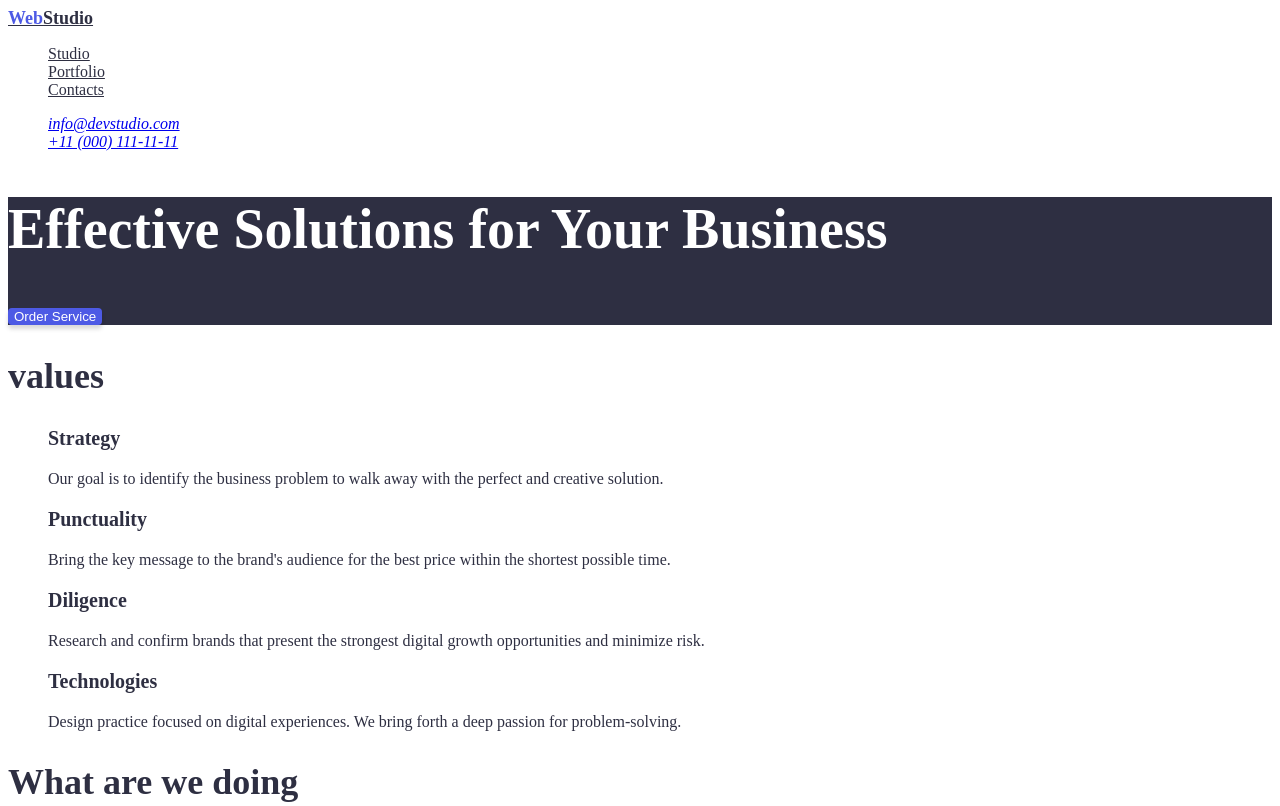
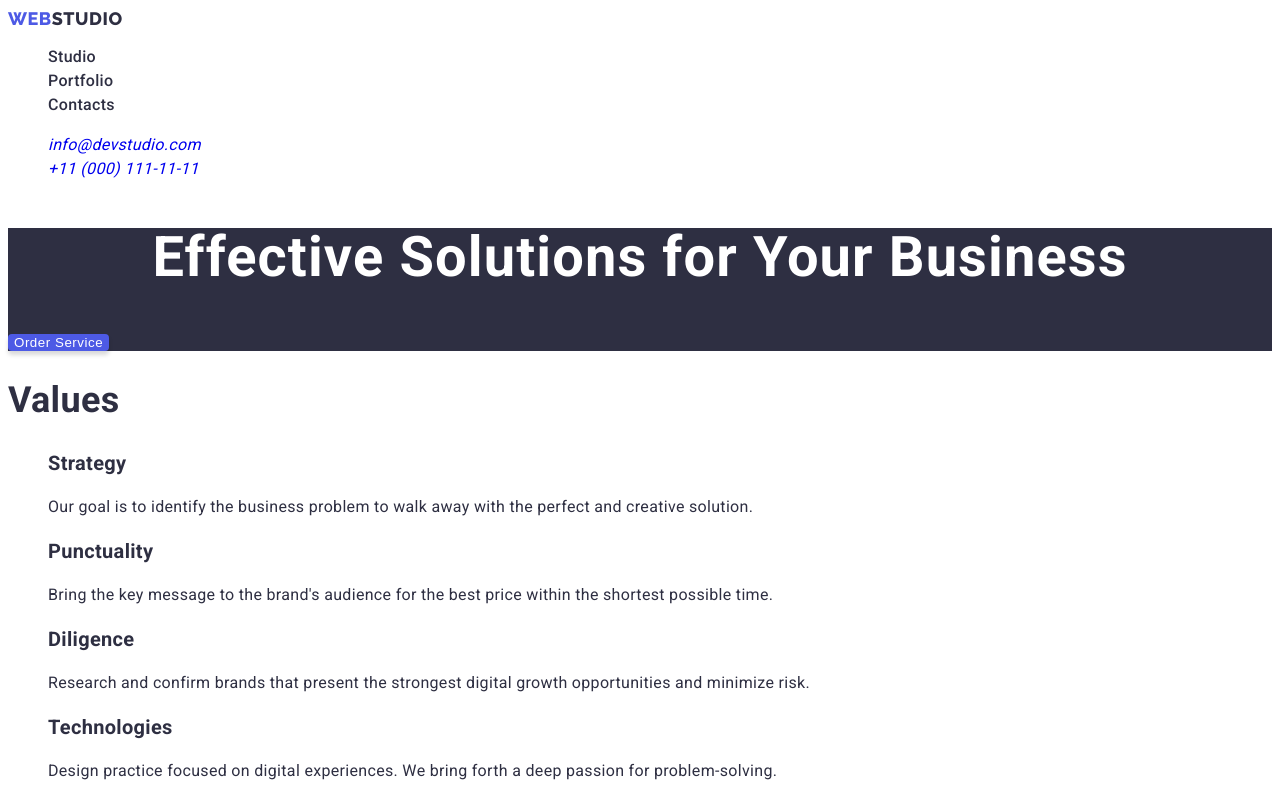
Before and after one commit to InnaShved/goit-markup-hw-02, a plain HTML site: page index.html in a window 1280 px wide. Shown: the top 806 px of the page. Drawn offline with Linux system fonts and the light colour scheme.

Commit message:
fonts added in header

```diff
--- a/css/styles.css
+++ b/css/styles.css
@@ -12,33 +12,52 @@
 }
 body{
     background-color: #fff;
-    color: --primary-text-color
+    color: var(--primary-text-color);
+    font-family: Roboto, sans-serif;
+    font-weight: 400;
+    letter-spacing: 0.02em;
+    line-height: 1.5;
+    font-size: 16px;
 }
+
 .logo{
+    color: var(--secondary-text-color);
+    font-family: Raleway, sans-serif;;
+    font-style: normal;
+    font-weight: 800;
     font-size: 18px;
-    color: var(--secondary-text-color);
-    font-weight: 800;
+    line-height: 21px;
+    align-items: center;
+    letter-spacing: 0.03em;
+    text-transform: uppercase;
+    line-height: 1.17;
 
 }
 .logo-part{
     color: var(--accent-color);
 }
 .hero-title {
-    font-weight: bold;
+    font-weight: 700;
     font-size: 56px;
     color: var(--primary-bg-color);
+    letter-spacing: 0.02em;
+    line-height: 1.07;
+    text-align: center;
 
 }
 /* h2 */
 .section-title{
-    font-weight: bold;
+    font-weight: 700;
     font-size: 36px;
+    line-height: 1.11;
     color: var(--secondary-text-color);
+    text-transform: capitalize;
 }
 /* h3 */
 .title{
     font-size: 20px;
     color: var(--secondary-text-color);
+    line-height: 1.2;
 }
 
 /* p */
@@ -50,6 +69,9 @@ body{
 .list{
     list-style-type: none;
 }
+.link{
+    text-decoration: none;
+}
 /* main title color 2E2F42*/
 /* main text color #434455*/
 /* second background color  #F4F4FD*/
@@ -58,6 +80,9 @@ body{
 /* ------------ header and footer styles--------------- */
 .site-nav .link{
     color: var(--secondary-text-color);
+    font-weight: 500;
+    font-size: 16px;
+
 }
 .site-nav .link:hover,
 .site-nav .link:focus{
@@ -93,6 +118,7 @@ body{
     background-color: var(--accent-color);
     border-radius: 4px;
     border: 0;
+    letter-spacing: 0.04em;
 }
 .button:hover,
 .buton:focus {
--- a/index.html
+++ b/index.html
@@ -5,13 +5,15 @@
     <meta http-equiv="X-UA-Compatible" content="IE=edge">
     <meta name="viewport" content="width=device-width, initial-scale=1.0">
     <title>Document</title>
+<link href="https://fonts.googleapis.com/css2?family=Raleway:wght@800&family=Roboto:wght@400;500;700&display=swap"
+    rel="stylesheet">
     <link rel="stylesheet" href="./css/styles.css">
 </head>
 <body>
     <header>
         <nav>
             <!-- logo and navigation-->
-            <a href="./index.html" class="logo"><span class="logo-part">Web</span>Studio</a>
+            <a href="./index.html" class="logo link"><span class="logo-part">Web</span>Studio</a>
             <!-- links -->
             <ul class="site-nav list">
                 <li><a href="" class="link">Studio</a></li>
@@ -21,8 +23,8 @@
         </nav>
         <address>
             <ul class="auth-nav list">
-                <li><a href="mailto:info@devstudio.com" class="contacts" >info@devstudio.com</a></li>
-                <li><a href="tel:+110001111111" class="contacts">+11 (000) 111-11-11</a></li>
+                <li><a href="mailto:info@devstudio.com" class="contacts link" >info@devstudio.com</a></li>
+                <li><a href="tel:+110001111111" class="contacts link">+11 (000) 111-11-11</a></li>
             </ul>
         </address>
     </header>
@@ -103,7 +105,7 @@
     </main>
     <footer class="footer">
         <!-- logo -->
-        <a href="./index.html" class="logo footer-logo"><span class="logo-part">Web</span>Studio</a>
+        <a href="./index.html" class="logo link footer-logo"><span class="logo-part">Web</span>Studio</a>
         <p>Increase the flow of customers and sales for your business with digital marketing & growth solutions.</p>
     </footer>
 </body>
```
Also changed, not shown: portfolio.html (+17 -15 lines).
